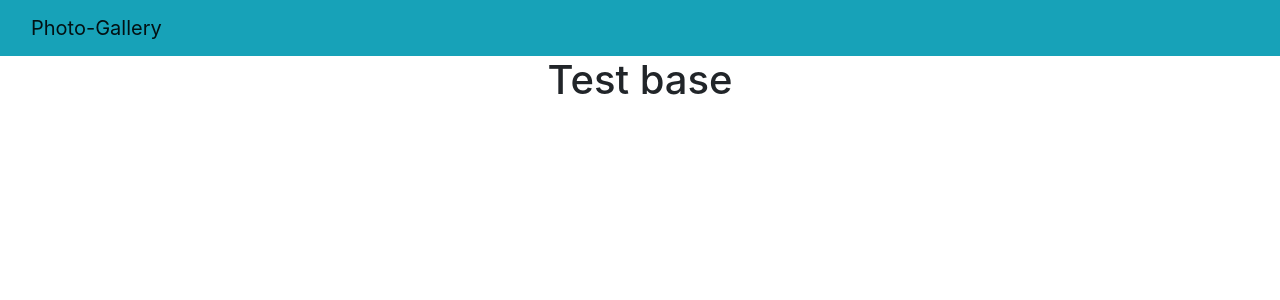
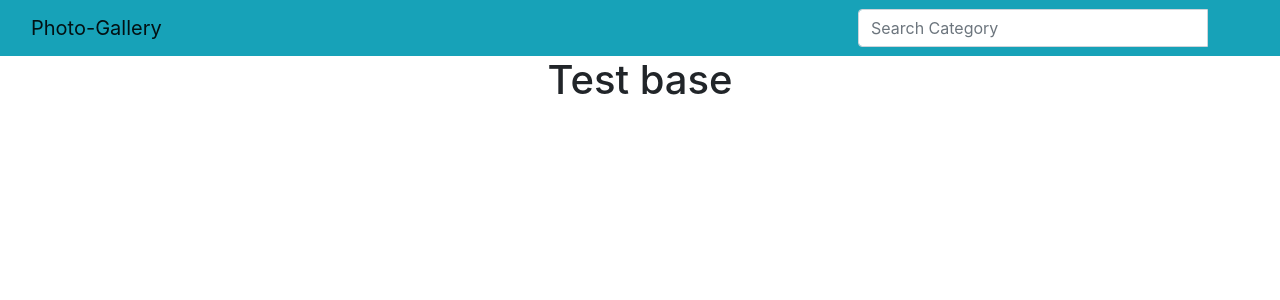
Before and after one commit to ow-tech/photo-gallery, a Django app: page /photos/ in a window 1280 px wide. Shown: the top 300 px of the page. Run offline with Django 3.2, Linux system fonts and the light colour scheme; data that the repository does not hold is empty; some libraries are stand-ins or nearby versions.

Commit message:
creation of search form

```diff
--- a/gallery/settings.py
+++ b/gallery/settings.py
@@ -123,7 +123,9 @@
 # https://docs.djangoproject.com/en/3.0/howto/static-files/
 
 STATIC_URL = '/static/'
-
+STATICFILES_DIRS = [
+    os.path.join(BASE_DIR, "static"),
+]
 
 MEDIA_URL = '/media/'
 MEDIA_ROOT = os.path.join(BASE_DIR, 'media')
--- a/photos/templates/base.html
+++ b/photos/templates/base.html
@@ -1,4 +1,5 @@
 {% load bootstrap4 %}
+{% load static %}
 <!DOCTYPE html>
 <html lang="en">
 <head>
@@ -11,6 +12,7 @@
 	{% endif %}
 	{% block styles %}
 		{% bootstrap_css %}
+		<link rel="stylesheet" href="{% static 'css/base.css' %}">
 	{% endblock %}
 
 </head>
--- a/photos/templates/navbar.html
+++ b/photos/templates/navbar.html
@@ -11,6 +11,17 @@
           <div class="navbar-header">
             <a class="navbar-brand" href="{% url 'main' %}">Photo-Gallery</a>
           </div>
+          <!-- Adding a search form  -->
+          <div class="col-sm-4 col-md-4 navbar-right">
+            <form class="navbar-form" role="search" action="{% url 'search_results' %}">
+              <div class="input-group">
+                <input type="text" class="form-control" placeholder="Search Category" name="image">
+                <div class="input-group-btn">
+                  <button class="btn btn-default" type="submit"><i class="glyphicon glyphicon-search"></i></button>
+                </div>
+              </div>
+            </form>
+          </div>
         </div>
       </nav>
 </body>
--- a/photos/urls.py
+++ b/photos/urls.py
@@ -6,6 +6,5 @@
 urlpatterns=[
     path('', views.my_images, name ='main')
 ]
-
-if settings.DEBUG is True:
-    urlpatterns += static(settings.MEDIA_URL, document_root=settings.MEDIA_ROOT)
+if settings.DEBUG:
+    urlpatterns+= static(settings.MEDIA_URL, document_root = settings.MEDIA_ROOT)
```
Also changed, not shown: media/images/Screenshot_from_2020-04-21_10-46-36.png (deleted), media/images/Screenshot_from_2020-04-21_13-01-30.png (added), media/images/Screenshot_from_2020-04-24_09-38-01.png (deleted), media/images/Screenshot_from_2020-05-13_10-19-21.png (deleted), media/images/Screenshot_from_2020-05-21_13-57-24.png (deleted), media/images/Screenshot_from_2020-05-21_13-57-39.png (deleted), media/images/logo.jpeg (deleted), photos/migrations/0001_initial.py, photos/migrations/0002_auto_20200522_1530.py (deleted), photos/migrations/0002_auto_20200523_1234.py, photos/migrations/0003_auto_20200522_1532.py (deleted), photos/migrations/0003_auto_20200523_1236.py (added), photos/migrations/0004_auto_20200522_1804.py (deleted), photos/migrations/0005_auto_20200522_1903.py (deleted).
